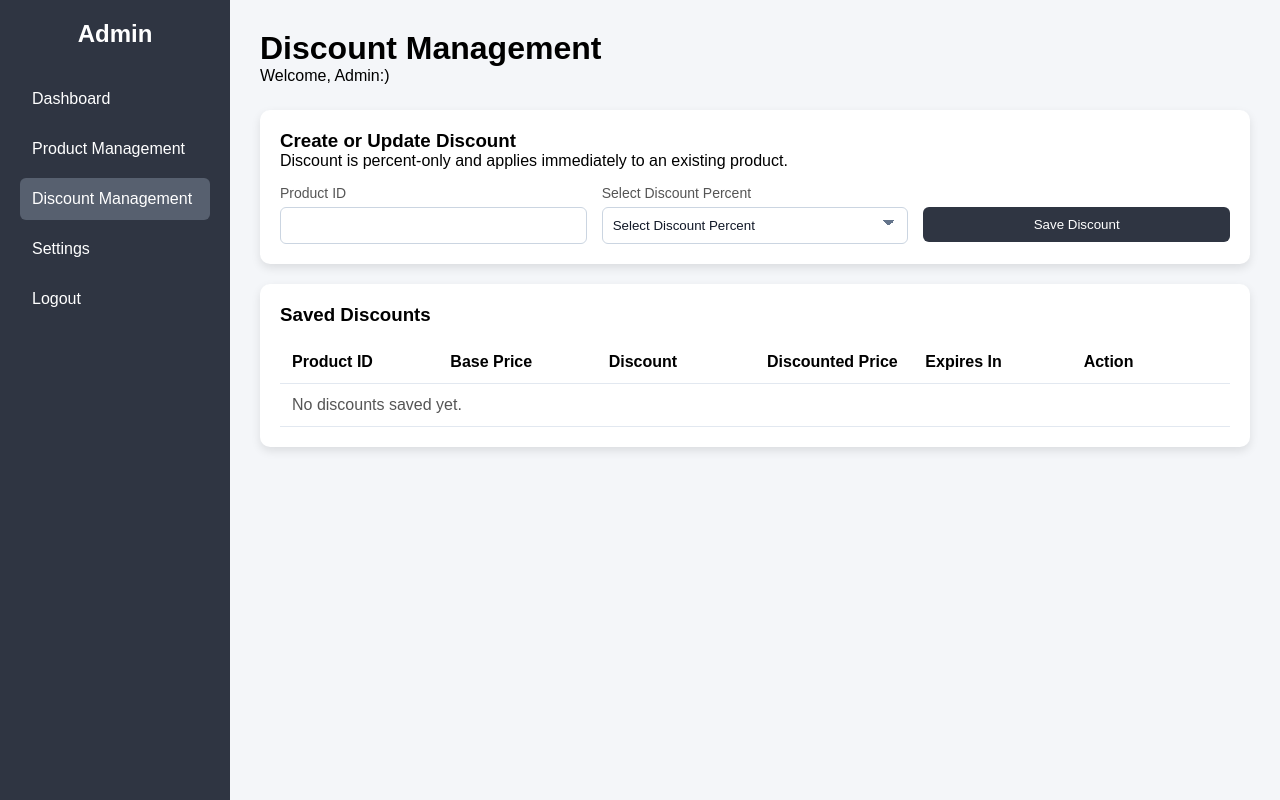
After one commit to zafcristian/midterm, a Flask app: page /admindashboard/discount-management in a window 1280 px wide. The commit adds this page. Run offline with Flask 3, Linux system fonts and the light colour scheme.

Commit message:
added module 2 in our project

```diff
--- /dev/null
+++ b/templates/admindiscountmanagement.html
@@ -0,0 +1,528 @@
+<!doctype html>
+<html lang="en">
+  <head>
+    <meta charset="UTF-8" />
+    <meta name="viewport" content="width=device-width, initial-scale=1.0" />
+    <title>Discount Management</title>
+
+    <style>
+      * {
+        margin: 0;
+        padding: 0;
+        box-sizing: border-box;
+        font-family: Arial, Helvetica, sans-serif;
+      }
+
+      body {
+        display: flex;
+        min-height: 100vh;
+        background: #f4f6f9;
+      }
+
+      .sidebar {
+        width: 230px;
+        background: #2f3542;
+        color: white;
+        padding: 20px;
+      }
+
+      .sidebar h2 {
+        text-align: center;
+        margin-bottom: 30px;
+      }
+
+      .sidebar a {
+        display: block;
+        padding: 12px;
+        margin-bottom: 8px;
+        color: white;
+        text-decoration: none;
+        border-radius: 6px;
+        transition: background 0.2s;
+      }
+
+      .sidebar a:hover,
+      .sidebar a.active {
+        background: #57606f;
+      }
+
+      .main {
+        flex: 1;
+        padding: 30px;
+      }
+
+      .header {
+        margin-bottom: 25px;
+      }
+
+      .card {
+        background: white;
+        padding: 20px;
+        border-radius: 10px;
+        box-shadow: 0 4px 10px rgba(0, 0, 0, 0.1);
+        margin-bottom: 20px;
+      }
+
+      .message-list {
+        margin-bottom: 20px;
+        padding: 12px 14px;
+        border-radius: 8px;
+        display: none;
+      }
+
+      .message-list.success {
+        background: #dcfce7;
+        color: #166534;
+        display: block;
+      }
+
+      .message-list.error {
+        background: #fee2e2;
+        color: #991b1b;
+        display: block;
+      }
+
+      .form-row {
+        display: grid;
+        grid-template-columns: repeat(auto-fit, minmax(180px, 1fr));
+        gap: 15px;
+        margin-top: 15px;
+      }
+
+      .field label {
+        display: block;
+        font-size: 14px;
+        margin-bottom: 6px;
+        color: #555;
+      }
+
+      .field input,
+      .field select,
+      .field button {
+        width: 100%;
+        padding: 10px;
+        border-radius: 6px;
+        border: 1px solid #cbd5e1;
+      }
+
+      .field select {
+        background: white;
+        color: #111827;
+        appearance: none;
+        -webkit-appearance: none;
+        -moz-appearance: none;
+        background-image: linear-gradient(45deg, transparent 50%, #64748b 50%),
+          linear-gradient(135deg, #64748b 50%, transparent 50%);
+        background-position: calc(100% - 18px) calc(50% - 3px),
+          calc(100% - 12px) calc(50% - 3px);
+        background-size: 6px 6px, 6px 6px;
+        background-repeat: no-repeat;
+        padding-right: 36px;
+      }
+
+      .field button {
+        border: none;
+        background: #2f3542;
+        color: white;
+        cursor: pointer;
+      }
+
+      table {
+        width: 100%;
+        margin-top: 15px;
+        border-collapse: collapse;
+        table-layout: fixed;
+      }
+
+      thead,
+      tbody tr {
+        display: table;
+        width: 100%;
+        table-layout: fixed;
+      }
+
+      tbody {
+        display: block;
+        max-height: 320px;
+        overflow-y: auto;
+      }
+
+      th,
+      td {
+        padding: 12px;
+        text-align: left;
+        border-bottom: 1px solid #e2e8f0;
+        vertical-align: top;
+      }
+
+      .empty-state {
+        color: #555;
+      }
+
+      .remove-btn {
+        padding: 8px 12px;
+        border: none;
+        border-radius: 6px;
+        background: #e74c3c;
+        color: white;
+        cursor: pointer;
+      }
+
+      .expiring-soon {
+        background-color: #fff3cd !important;
+      }
+
+      .expiring-soon td {
+        color: #856404;
+        font-weight: 500;
+      }
+
+      .countdown {
+        font-weight: bold;
+        color: #d9534f;
+      }
+    </style>
+  </head>
+
+  <body>
+    <div class="sidebar">
+      <h2>Admin</h2>
+
+      <a href="{{ url_for('admindashboard') }}">Dashboard</a>
+      <a href="{{ url_for('adminproductmanagement') }}">Product Management</a>
+      <a href="{{ url_for('admindiscountmanagement') }}" class="active">Discount Management</a>
+      <a href="#">Settings</a>
+      <a href="{{ url_for('logout') }}">Logout</a>
+    </div>
+
+    <div class="main">
+      <div class="message-list" id="statusMessage"></div>
+
+      <div class="header">
+        <h1>Discount Management</h1>
+        <p>Welcome, Admin:)</p>
+      </div>
+
+      <div class="card">
+        <h3>Create or Update Discount</h3>
+        <p>Discount is percent-only and applies immediately to an existing product.</p>
+
+        <form id="discountForm">
+          <div class="form-row">
+            <div class="field">
+              <label for="product_id">Product ID</label>
+              <input type="text" name="product_id" id="product_id" required />
+            </div>
+
+            <div class="field">
+              <label for="discount_percent"> Select Discount Percent</label>
+              <select
+                name="discount_percent"
+                id="discount_percent"
+                required
+              >
+                <option value="">Select Discount Percent</option>
+                <option value="10">10% - Rule 1 (1 day expiration)</option>
+                <option value="20">20% - Rule 2 (2 days expiration)</option>
+                <option value="30">30% - Rule 3 (3 days expiration)</option>
+                <option value="40">40% - Rule 4 (4 days expiration)</option>
+                <option value="50">50% - Rule 5 (7 days expiration)</option>
+              </select>
+            </div>
+
+            <div class="field">
+              <label>&nbsp;</label>
+              <button type="submit">Save Discount</button>
+            </div>
+          </div>
+        </form>
+      </div>
+
+      <div class="card">
+        <h3>Saved Discounts</h3>
+        <table>
+          <thead>
+            <tr>
+              <th>Product ID</th>
+              <th>Base Price</th>
+              <th>Discount</th>
+              <th>Discounted Price</th>
+              <th>Expires In</th>
+              <th>Action</th>
+            </tr>
+          </thead>
+          <tbody id="discountTableBody"></tbody>
+        </table>
+      </div>
+    </div>
+
+    <script>
+      const productStorageKey = "pricing_products";
+      const discountStorageKey = "pricing_discounts";
+      const discountForm = document.getElementById("discountForm");
+      const productIdInput = document.getElementById("product_id");
+      const discountPercentInput = document.getElementById("discount_percent");
+      const discountTableBody = document.getElementById("discountTableBody");
+      const statusMessage = document.getElementById("statusMessage");
+      const productListId = "savedDiscountProductIds";
+
+      // Map discount percent to expiration hours
+      function getExpirationHours(discountPercent) {
+        const durationMap = {
+          "10": 24,      // Rule 1: 1 days
+          "20": 48,      // Rule 2: 2 days
+          "30": 72,      // Rule 3: 3 days
+          "40": 96,      // Rule 4: 4 days
+          "50": 168      // Rule 5: 7 days
+        };
+        return durationMap[String(discountPercent)] || 24;
+      }
+
+      // Get products from storage
+      function getProducts() {
+        const savedProducts = localStorage.getItem(productStorageKey);
+        return savedProducts ? JSON.parse(savedProducts) : [];
+      }
+
+      // Get discounts from storage
+      function getDiscounts() {
+        const savedDiscounts = localStorage.getItem(discountStorageKey);
+        return savedDiscounts ? JSON.parse(savedDiscounts) : [];
+      }
+
+      // Save discounts to storage
+      function saveDiscounts(discounts) {
+        localStorage.setItem(discountStorageKey, JSON.stringify(discounts));
+      }
+
+      // Format price with 2 decimal places
+      function formatPrice(price) {
+        return Number(price).toFixed(2);
+      }
+
+      // Show success or error message
+      function showMessage(message, type) {
+        statusMessage.textContent = message;
+        statusMessage.className = "message-list " + type;
+      }
+
+      // Convert hours to hh:mm:ss format
+      function formatTimeRemaining(hours) {
+        const totalSeconds = Math.round(hours * 3600);
+
+        const h = Math.floor(totalSeconds / 3600);
+        const m = Math.floor((totalSeconds % 3600) / 60);
+        const s = totalSeconds % 60;
+
+        // Pad with zeros (e.g., "02:15:05")
+        const hh = String(h).padStart(2, '0');
+        const mm = String(m).padStart(2, '0');
+        const ss = String(s).padStart(2, '0');
+
+        return hh + ":" + mm + ":" + ss;
+      }
+
+      // Calculate time remaining in hours
+      function getTimeRemaining(expirationTimestamp) {
+        const now = new Date().getTime();
+        const millisecondsRemaining = expirationTimestamp - now;
+        const hoursRemaining = millisecondsRemaining / (1000 * 60 * 60);
+        return hoursRemaining;
+      }
+
+      // Remove expired discounts from storage
+      function removeExpiredDiscounts() {
+        const discounts = getDiscounts();
+        const now = new Date().getTime();
+
+        const validDiscounts = discounts.filter(discount => {
+          return discount.expiration_timestamp > now;
+        });
+
+        if (validDiscounts.length < discounts.length) {
+          saveDiscounts(validDiscounts);
+          renderDiscounts();
+        }
+      }
+
+      // Show product ID suggestions
+      function renderProductOptions() {
+        const products = getProducts().slice().sort((a, b) => Number(a.id) - Number(b.id));
+        let datalist = document.getElementById(productListId);
+
+        if (!datalist) {
+          datalist = document.createElement("datalist");
+          datalist.id = productListId;
+          document.body.appendChild(datalist);
+        }
+
+        datalist.innerHTML = products.map((product) => `<option value="${product.id}"></option>`).join("");
+        productIdInput.setAttribute("list", productListId);
+      }
+
+      // Get all discount rows with formatted data
+      function getDiscountRows() {
+        const products = getProducts();
+        const discounts = getDiscounts();
+        const productMap = {};
+
+        products.forEach((product) => {
+          productMap[String(product.id)] = product;
+        });
+
+        return discounts
+          .map((discount) => {
+            const product = productMap[String(discount.product_id)];
+            if (!product) {
+              return null;
+            }
+
+            const basePrice = Number(product.base_price);
+            const percent = Number(discount.discount_percent);
+            const discountedPrice = basePrice - (basePrice * percent) / 100;
+            const timeRemaining = getTimeRemaining(discount.expiration_timestamp);
+
+            return {
+              product_id: discount.product_id,
+              discount_percent: percent,
+              base_price: basePrice,
+              discounted_price: discountedPrice < 0 ? 0 : discountedPrice,
+              created_at: discount.created_at,
+              expiration_timestamp: discount.expiration_timestamp,
+              time_remaining: timeRemaining,
+            };
+          })
+          .filter(Boolean);
+      }
+
+      // Draw discount table with countdown timers
+      function renderDiscounts() {
+        const rows = getDiscountRows();
+        discountTableBody.innerHTML = "";
+
+        if (rows.length === 0) {
+          discountTableBody.innerHTML = `
+            <tr>
+              <td colspan="6" class="empty-state">No discounts saved yet.</td>
+            </tr>
+          `;
+          return;
+        }
+
+        rows.forEach((item) => {
+          const row = document.createElement("tr");
+
+          // Highlight if expiring soon (less than 1 hour)
+          if (item.time_remaining < 1) {
+            row.classList.add("expiring-soon");
+          }
+
+          const timeText = item.time_remaining > 0
+            ? formatTimeRemaining(item.time_remaining)
+            : "Expired";
+
+          row.innerHTML = `
+            <td>${item.product_id}</td>
+            <td>₱ ${formatPrice(item.base_price)}</td>
+            <td>${item.discount_percent.toFixed(2)}%</td>
+            <td>₱ ${formatPrice(item.discounted_price)}</td>
+            <td class="countdown">${timeText}</td>
+            <td><button class="remove-btn" data-product-id="${item.product_id}">Remove</button></td>
+          `;
+          discountTableBody.appendChild(row);
+        });
+      }
+
+      // Delete a discount by product ID
+      function removeDiscount(productId) {
+        const discounts = getDiscounts().filter((item) => String(item.product_id) !== String(productId));
+        saveDiscounts(discounts);
+        renderDiscounts();
+        showMessage("Discount removed.", "success");
+      }
+
+      // Handle form submission
+      discountForm.addEventListener("submit", function (event) {
+        event.preventDefault();
+
+        const productId = productIdInput.value.trim();
+        const discountPercent = Number(discountPercentInput.value);
+        const products = getProducts();
+        const product = products.find((item) => String(item.id) === productId);
+
+        // Validate inputs
+        if (!productId) {
+          showMessage("Product ID is required.", "error");
+          return;
+        }
+
+        if (!product) {
+          showMessage("Product ID does not exist.", "error");
+          return;
+        }
+
+        if (discountPercent <= 0 || discountPercent > 100) {
+          showMessage("Discount percent must be greater than 0 and at most 100.", "error");
+          return;
+        }
+
+        const basePrice = Number(product.base_price);
+        const discountedPrice = basePrice - (basePrice * discountPercent) / 100;
+
+        if (discountedPrice < 0) {
+          showMessage("Discounted price must not be negative.", "error");
+          return;
+        }
+
+        // Get expiration hours based on discount percent
+        const expirationHours = getExpirationHours(discountPercent);
+
+        // Calculate expiration time
+        const now = new Date();
+        const expirationTime = new Date(now.getTime() + expirationHours * 60 * 60 * 1000);
+        const expirationTimestamp = expirationTime.getTime();
+
+        const discounts = getDiscounts();
+        const existingIndex = discounts.findIndex((item) => String(item.product_id) === productId);
+
+        // Create discount object with expiration
+        const discountData = {
+          product_id: productId,
+          discount_percent: discountPercent,
+          discounted_price: discountedPrice,
+          created_at: new Date().toLocaleString(),
+          expiration_timestamp: expirationTimestamp,
+        };
+
+        if (existingIndex >= 0) {
+          discounts[existingIndex] = discountData;
+          showMessage("Discount updated successfully.", "success");
+        } else {
+          discounts.push(discountData);
+          showMessage("Discount created successfully.", "success");
+        }
+
+        saveDiscounts(discounts);
+        renderDiscounts();
+        discountForm.reset();
+      });
+
+      // Handle remove button clicks
+      discountTableBody.addEventListener("click", function (event) {
+        if (event.target.classList.contains("remove-btn")) {
+          removeDiscount(event.target.getAttribute("data-product-id"));
+        }
+      });
+
+      // Update countdown timers every second
+      setInterval(function() {
+        removeExpiredDiscounts();
+        renderDiscounts();
+      }, 1000);
+
+      // Initial render
+      renderProductOptions();
+      renderDiscounts();
+    </script>
+  </body>
+</html>
```
Also changed, not shown: templates/adminproductmanagement.html (+9 -6 lines), templates/admindashboard.html (line endings or trailing spaces), 1 other file.
